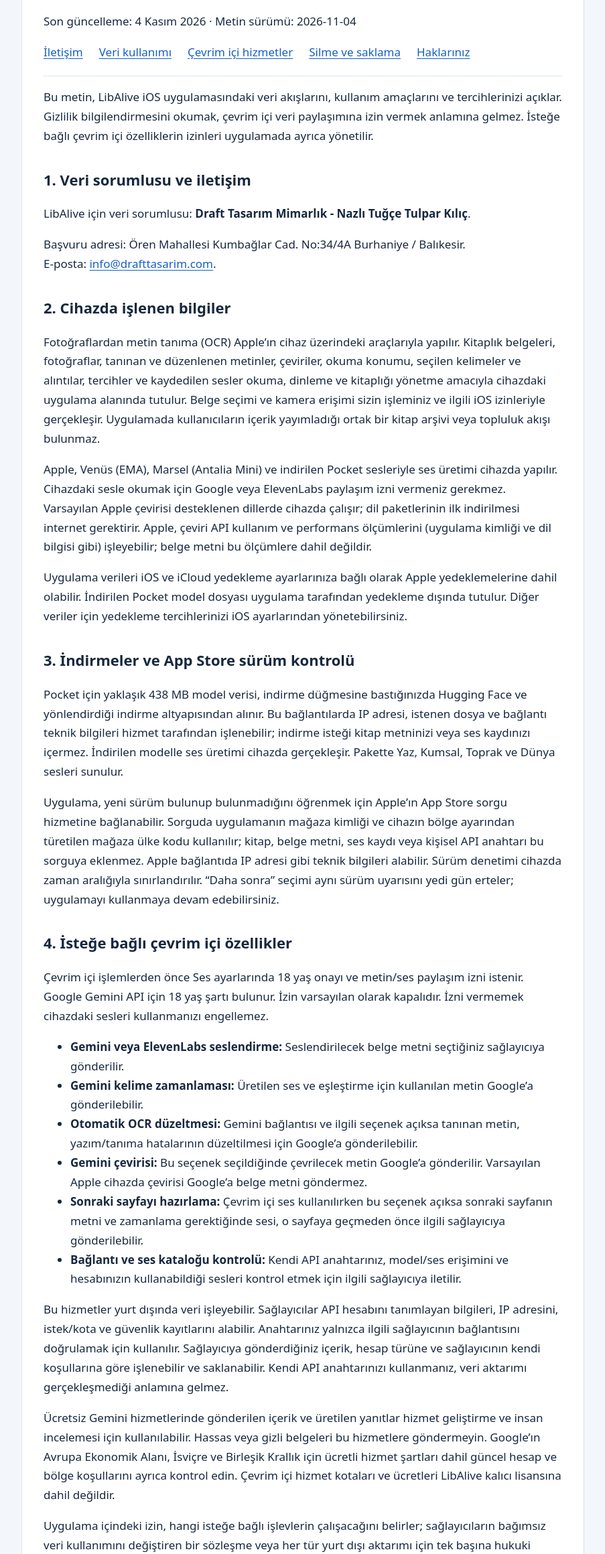
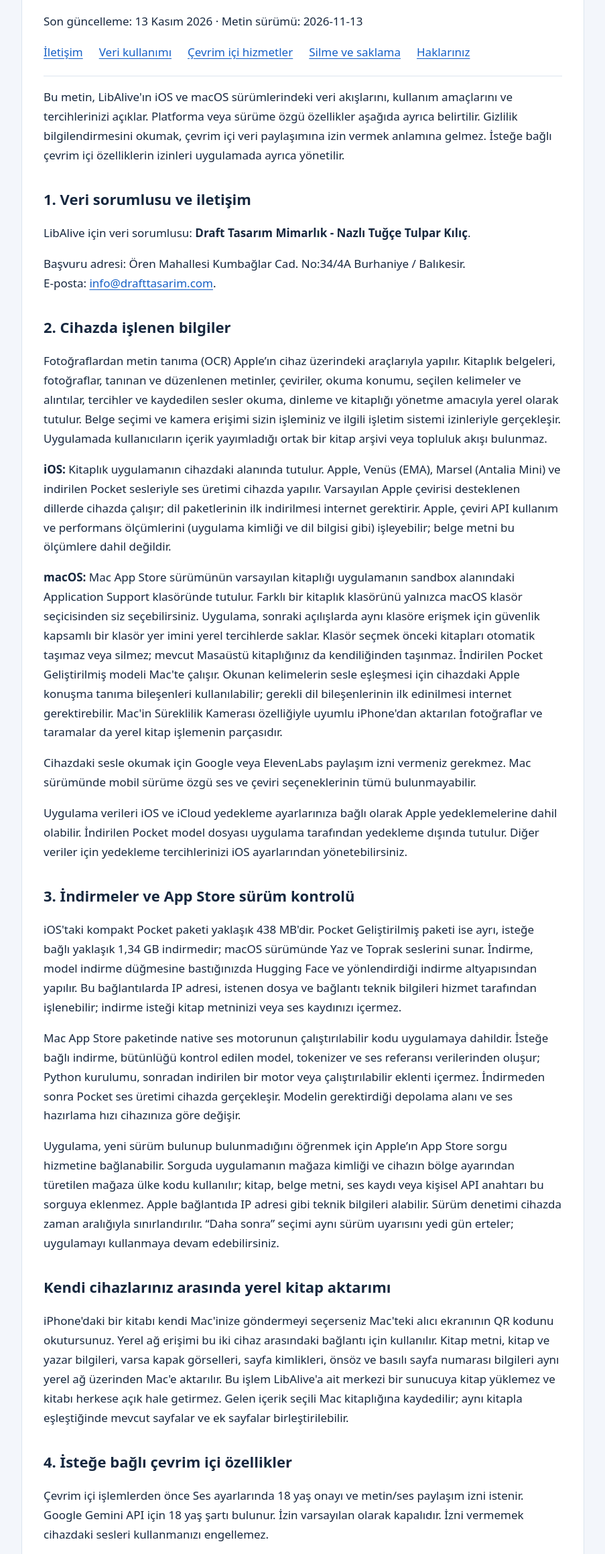
Before and after one commit to drafttasarim/LibAlive-privacy, a plain HTML site: page index.html in a window 1280 px wide. Shown: the part 182-2502 px from the top of the page at 67% size, without its empty margins (188-1091 px from the left). Drawn offline with Linux system fonts and the light colour scheme.

Commit message:
Document macOS privacy, storage, and sharing flows

```diff
--- a/index.html
+++ b/index.html
@@ -9,18 +9,23 @@
 </style>
 </head>
 <body><main>
-<header><p class="muted">Draft Tasarım · LibAlive</p><h1>Gizlilik ve Kişisel Veriler</h1><p>Son güncelleme: 4 Kasım 2026 · Metin sürümü: 2026-11-04</p><nav aria-label="Sayfa bölümleri"><a href="#sorumlu">İletişim</a><a href="#veriler">Veri kullanımı</a><a href="#aktarim">Çevrim içi hizmetler</a><a href="#kontrol">Silme ve saklama</a><a href="#haklar">Haklarınız</a></nav></header>
-<p>Bu metin, LibAlive iOS uygulamasındaki veri akışlarını, kullanım amaçlarını ve tercihlerinizi açıklar. Gizlilik bilgilendirmesini okumak, çevrim içi veri paylaşımına izin vermek anlamına gelmez. İsteğe bağlı çevrim içi özelliklerin izinleri uygulamada ayrıca yönetilir.</p>
+<header><p class="muted">Draft Tasarım · LibAlive</p><h1>Gizlilik ve Kişisel Veriler</h1><p>Son güncelleme: 13 Kasım 2026 · Metin sürümü: 2026-11-13</p><nav aria-label="Sayfa bölümleri"><a href="#sorumlu">İletişim</a><a href="#veriler">Veri kullanımı</a><a href="#aktarim">Çevrim içi hizmetler</a><a href="#kontrol">Silme ve saklama</a><a href="#haklar">Haklarınız</a></nav></header>
+<p>Bu metin, LibAlive'ın iOS ve macOS sürümlerindeki veri akışlarını, kullanım amaçlarını ve tercihlerinizi açıklar. Platforma veya sürüme özgü özellikler aşağıda ayrıca belirtilir. Gizlilik bilgilendirmesini okumak, çevrim içi veri paylaşımına izin vermek anlamına gelmez. İsteğe bağlı çevrim içi özelliklerin izinleri uygulamada ayrıca yönetilir.</p>
 <section id="sorumlu"><h2>1. Veri sorumlusu ve iletişim</h2>
 <p>LibAlive için veri sorumlusu: <strong>Draft Tasarım Mimarlık - Nazlı Tuğçe Tulpar Kılıç</strong>.</p>
 <p>Başvuru adresi: Ören Mahallesi Kumbağlar Cad. No:34/4A Burhaniye / Balıkesir.<br>E-posta: <a href="mailto:info@drafttasarim.com">info@drafttasarim.com</a>.</p></section>
 <section id="veriler"><h2>2. Cihazda işlenen bilgiler</h2>
-<p>Fotoğraflardan metin tanıma (OCR) Apple’ın cihaz üzerindeki araçlarıyla yapılır. Kitaplık belgeleri, fotoğraflar, tanınan ve düzenlenen metinler, çeviriler, okuma konumu, seçilen kelimeler ve alıntılar, tercihler ve kaydedilen sesler okuma, dinleme ve kitaplığı yönetme amacıyla cihazdaki uygulama alanında tutulur. Belge seçimi ve kamera erişimi sizin işleminiz ve ilgili iOS izinleriyle gerçekleşir. Uygulamada kullanıcıların içerik yayımladığı ortak bir kitap arşivi veya topluluk akışı bulunmaz.</p>
-<p>Apple, Venüs (EMA), Marsel (Antalia Mini) ve indirilen Pocket sesleriyle ses üretimi cihazda yapılır. Cihazdaki sesle okumak için Google veya ElevenLabs paylaşım izni vermeniz gerekmez. Varsayılan Apple çevirisi desteklenen dillerde cihazda çalışır; dil paketlerinin ilk indirilmesi internet gerektirir. Apple, çeviri API kullanım ve performans ölçümlerini (uygulama kimliği ve dil bilgisi gibi) işleyebilir; belge metni bu ölçümlere dahil değildir.</p>
+<p>Fotoğraflardan metin tanıma (OCR) Apple’ın cihaz üzerindeki araçlarıyla yapılır. Kitaplık belgeleri, fotoğraflar, tanınan ve düzenlenen metinler, çeviriler, okuma konumu, seçilen kelimeler ve alıntılar, tercihler ve kaydedilen sesler okuma, dinleme ve kitaplığı yönetme amacıyla yerel olarak tutulur. Belge seçimi ve kamera erişimi sizin işleminiz ve ilgili işletim sistemi izinleriyle gerçekleşir. Uygulamada kullanıcıların içerik yayımladığı ortak bir kitap arşivi veya topluluk akışı bulunmaz.</p>
+<p><strong>iOS:</strong> Kitaplık uygulamanın cihazdaki alanında tutulur. Apple, Venüs (EMA), Marsel (Antalia Mini) ve indirilen Pocket sesleriyle ses üretimi cihazda yapılır. Varsayılan Apple çevirisi desteklenen dillerde cihazda çalışır; dil paketlerinin ilk indirilmesi internet gerektirir. Apple, çeviri API kullanım ve performans ölçümlerini (uygulama kimliği ve dil bilgisi gibi) işleyebilir; belge metni bu ölçümlere dahil değildir.</p>
+<p><strong>macOS:</strong> Mac App Store sürümünün varsayılan kitaplığı uygulamanın sandbox alanındaki Application Support klasöründe tutulur. Farklı bir kitaplık klasörünü yalnızca macOS klasör seçicisinden siz seçebilirsiniz. Uygulama, sonraki açılışlarda aynı klasöre erişmek için güvenlik kapsamlı bir klasör yer imini yerel tercihlerde saklar. Klasör seçmek önceki kitapları otomatik taşımaz veya silmez; mevcut Masaüstü kitaplığınız da kendiliğinden taşınmaz. İndirilen Pocket Geliştirilmiş modeli Mac'te çalışır. Okunan kelimelerin sesle eşleşmesi için cihazdaki Apple konuşma tanıma bileşenleri kullanılabilir; gerekli dil bileşenlerinin ilk edinilmesi internet gerektirebilir. Mac'in Süreklilik Kamerası özelliğiyle uyumlu iPhone'dan aktarılan fotoğraflar ve taramalar da yerel kitap işlemenin parçasıdır.</p>
+<p>Cihazdaki sesle okumak için Google veya ElevenLabs paylaşım izni vermeniz gerekmez. Mac sürümünde mobil sürüme özgü ses ve çeviri seçeneklerinin tümü bulunmayabilir.</p>
 <p>Uygulama verileri iOS ve iCloud yedekleme ayarlarınıza bağlı olarak Apple yedeklemelerine dahil olabilir. İndirilen Pocket model dosyası uygulama tarafından yedekleme dışında tutulur. Diğer veriler için yedekleme tercihlerinizi iOS ayarlarından yönetebilirsiniz.</p>
 <h2>3. İndirmeler ve App Store sürüm kontrolü</h2>
-<p>Pocket için yaklaşık 438 MB model verisi, indirme düğmesine bastığınızda Hugging Face ve yönlendirdiği indirme altyapısından alınır. Bu bağlantılarda IP adresi, istenen dosya ve bağlantı teknik bilgileri hizmet tarafından işlenebilir; indirme isteği kitap metninizi veya ses kaydınızı içermez. İndirilen modelle ses üretimi cihazda gerçekleşir. Pakette Yaz, Kumsal, Toprak ve Dünya sesleri sunulur.</p>
+<p>iOS'taki kompakt Pocket paketi yaklaşık 438 MB'dir. Pocket Geliştirilmiş paketi ise ayrı, isteğe bağlı yaklaşık 1,34 GB indirmedir; macOS sürümünde Yaz ve Toprak seslerini sunar. İndirme, model indirme düğmesine bastığınızda Hugging Face ve yönlendirdiği indirme altyapısından yapılır. Bu bağlantılarda IP adresi, istenen dosya ve bağlantı teknik bilgileri hizmet tarafından işlenebilir; indirme isteği kitap metninizi veya ses kaydınızı içermez.</p>
+<p>Mac App Store paketinde native ses motorunun çalıştırılabilir kodu uygulamaya dahildir. İsteğe bağlı indirme, bütünlüğü kontrol edilen model, tokenizer ve ses referansı verilerinden oluşur; Python kurulumu, sonradan indirilen bir motor veya çalıştırılabilir eklenti içermez. İndirmeden sonra Pocket ses üretimi cihazda gerçekleşir. Modelin gerektirdiği depolama alanı ve ses hazırlama hızı cihazınıza göre değişir.</p>
 <p>Uygulama, yeni sürüm bulunup bulunmadığını öğrenmek için Apple’ın App Store sorgu hizmetine bağlanabilir. Sorguda uygulamanın mağaza kimliği ve cihazın bölge ayarından türetilen mağaza ülke kodu kullanılır; kitap, belge metni, ses kaydı veya kişisel API anahtarı bu sorguya eklenmez. Apple bağlantıda IP adresi gibi teknik bilgileri alabilir. Sürüm denetimi cihazda zaman aralığıyla sınırlandırılır. “Daha sonra” seçimi aynı sürüm uyarısını yedi gün erteler; uygulamayı kullanmaya devam edebilirsiniz.</p></section>
+<section id="yerel-aktarim"><h2>Kendi cihazlarınız arasında yerel kitap aktarımı</h2>
+<p>iPhone'daki bir kitabı kendi Mac'inize göndermeyi seçerseniz Mac'teki alıcı ekranının QR kodunu okutursunuz. Yerel ağ erişimi bu iki cihaz arasındaki bağlantı için kullanılır. Kitap metni, kitap ve yazar bilgileri, varsa kapak görselleri, sayfa kimlikleri, önsöz ve basılı sayfa numarası bilgileri aynı yerel ağ üzerinden Mac'e aktarılır. Bu işlem LibAlive'a ait merkezi bir sunucuya kitap yüklemez ve kitabı herkese açık hale getirmez. Gelen içerik seçili Mac kitaplığına kaydedilir; aynı kitapla eşleştiğinde mevcut sayfalar ve ek sayfalar birleştirilebilir.</p></section>
 <section id="aktarim"><h2>4. İsteğe bağlı çevrim içi özellikler</h2>
 <p>Çevrim içi işlemlerden önce Ses ayarlarında 18 yaş onayı ve metin/ses paylaşım izni istenir. Google Gemini API için 18 yaş şartı bulunur. İzin varsayılan olarak kapalıdır. İzni vermemek cihazdaki sesleri kullanmanızı engellemez.</p>
 <ul>
@@ -38,10 +43,11 @@
 <h2>5. İzin tercihi ve API anahtarları</h2>
 <p>İzin seçeneğini Ses ayarlarından istediğiniz zaman kapatabilirsiniz. Yeni çevrim içi istekler engellenir; daha önce sağlayıcıya gönderilmiş veriler bu işlemle geri çekilmez veya sağlayıcıdan silinmez. Bu verilerle ilgili talepleriniz için ilgili sağlayıcıya da başvurmanız gerekebilir.</p>
 <p>Bu kayıt özelliğini içeren uygulama sürümlerinde, son izin değişikliğinin zamanı, açık/kapalı tercihi ve o sırada gösterilen bilgilendirme sürümü ve metni cihazdaki ayarlarda tutulur. Kayıt geçmişte verilmiş izne sonradan tarih atamaz; önceki sürümlerdeki izinlerin zaman kaydı bulunmayabilir. Bu bilgiler LibAlive tarafından merkezi bir sunucuya gönderilmez.</p>
-<p>Kişisel API anahtarları iOS Keychain’de, cihazla sınırlı erişim ayarlarıyla saklanır. Bağlantıyı kaldırmak cihazdaki anahtar kaydını siler; sağlayıcı hesabınızı kapatmaz ve sağlayıcıdaki anahtarı iptal etmez. API anahtarınızı destek yazışmalarına eklemeyin.</p></section>
+<p>Kişisel API anahtarları iOS'ta cihazla sınırlı erişim ayarlarıyla Keychain'de, macOS'ta da Keychain'de saklanır. Bağlantıyı kaldırmak cihazdaki anahtar kaydını siler; sağlayıcı hesabınızı kapatmaz ve sağlayıcıdaki anahtarı iptal etmez. API anahtarınızı destek yazışmalarına eklemeyin.</p></section>
 <section><h2>6. Deneme, lisans ve paylaşım</h2>
 <p>7 günlük deneme ve tek seferlik kalıcı lisans Apple App Store üzerinden sunulur. Doğrulanmış ürün/işlem kimlikleri, satın alma tarihi ve lisans durumu erişimi yönetmek ve satın alımları geri yüklemek için cihazda işlenir. Kart bilgileriniz uygulamaya verilmez. Abonelik ve otomatik yenileme yoktur; deneme sonunda otomatik ödeme alınmaz. Apple kendi satın alma ve kayıt yükümlülükleri kapsamında ayrıca veri işler.</p>
 <p>Alıntı videosu oluşturmayı seçerseniz seçilen metin, mevcut ses, kitap adı, yazar ve sayfa bilgisi videoya dahil olabilir. Video cihazda oluşturulur; paylaşım sayfasından seçtiğiniz kişi veya hizmete iletilir. Paylaşım hedefinin veri kullanım koşulları ayrıca geçerlidir. LibAlive bu videoları ortak bir içerik sunucusuna yüklemez. Alıntı süresi ve kaynak göstermek tek başına telif izni sağlamaz. <a href="terms.html">Kullanım koşullarını</a> inceleyin.</p>
+<p>Mac sürümünde kitabın tamamını TXT olarak, oluşturulmuş sayfa sesini veya tamamlanmış kitap seslerini WAV olarak dışa aktarabilirsiniz. Kaydetme hedefini macOS kaydetme penceresinden siz seçersiniz; paylaşımda hedef kişi veya hizmeti siz belirlersiniz. Dışa aktarılan metin kitap/yazar bilgilerini içerebilir. Bu çıktıların kopyaları seçtiğiniz klasör veya hizmette tutulur; bunları kitaplıktan ayrı yönetirsiniz. Yalnızca kendi oluşturduğunuz, hak sahibi olduğunuz veya paylaşma izniniz bulunan içerikleri paylaşın. Mac'te paylaşım koşulları ilk Paylaş işleminde kabul edilir ve daha sonra uygulama menüsünden görüntülenebilir.</p>
 <h2>7. Destek, amaçlar ve hukuki sebepler</h2>
 <p>Destek için bize yazdığınızda e-posta adresiniz, mesajınız, ekleriniz ve paylaştığınız uygulama/cihaz bilgileri talebinizi yanıtlamak ve sorunu incelemek amacıyla işlenir. Gerekli olmayan belge, kişisel veri veya API anahtarı göndermeyin. Uygulama içinde ad, e-posta ve konum isteyen bir üyelik formu bulunmaz; destek yazışmanız bize ayrıca veri iletmeniz anlamına gelir.</p>
 <p>Destek ve lisansla ilgili sözleşmenin kurulması veya yerine getirilmesi için gerekli işlemlerde KVKK m.5/2-c; kanuni kayıt ve başvuru yükümlülüklerinde m.5/2-ç; bir hakkın tesisi, kullanılması veya korunması için gerekli kayıtlarda m.5/2-e hukuki sebepleri, ilgili işlemin koşulları bulunduğu ölçüde uygulanır. Destek ve güvenlik işlemlerinde temel haklarınıza zarar vermemek şartıyla gerekli ve ölçülü meşru menfaat kapsamında m.5/2-f değerlendirilebilir. İsteğe bağlı veri paylaşımı ayrıca uygulamadaki tercihinize bağlıdır. Bu metni okumak veya uygulamayı satın almak genel bir veri işleme onayı sayılmaz.</p>
@@ -50,11 +56,12 @@
 <p>Mevcut uygulamada üçüncü taraf reklam veya analiz SDK’sı bulunmaz. Uygulama cihazdaki yazı tiplerini kullanır. Bu sayfa çerez, analiz betiği veya harici font yüklemez. GitHub Pages barındırma hizmeti kapsamında ziyaretçilerin IP adresi gibi teknik bilgileri işleyebilir; sayfayı veya diğer dış bağlantıları açmanız ilgili hizmete bağlantı kurar. <a href="https://docs.github.com/en/site-policy/privacy-policies/github-general-privacy-statement">GitHub gizlilik bildirimi</a> geçerlidir.</p></section>
 <section id="kontrol"><h2>9. Kontrol, saklama ve silme</h2>
 <p>Kitap ve sayfaları kitaplık kontrolleriyle silebilir, çevrim içi bağlantıları ve otomatik hazırlama/düzeltme seçeneklerini kapatabilirsiniz. Pocket modeli uygulamadaki onaylı silme işlemiyle kaldırılabilir; modelin silinmesi daha önce kaydedilmiş sayfa seslerini silmez. Kitaplık, ses dosyaları ve geçici dosyalar farklı depolama alanlarında bulunabilir; tek bir öğeyi silmek, başka yere kaydettiğiniz kopyaları silmez.</p>
-<p>Uygulamayı kaldırmak cihazdaki uygulama dosyalarını kaldırır; Keychain kayıtları, Fotoğraflar/Dosyalar’a veya paylaşım hedeflerine kaydettiğiniz kopyalar ve mevcut iOS/iCloud yedeklemeleri ayrı yönetilir. Anahtarları uygulamadaki bağlantı kontrolleriyle ve gerektiğinde sağlayıcı hesabınızdan ayrıca kaldırın. iOS’ta uygulamayı boşaltma işlemi, uygulamayı verileriyle birlikte silmekten farklıdır.</p>
+<p>iOS'ta uygulamayı verileriyle silmek cihazdaki uygulama dosyalarını kaldırır; Keychain kayıtları, Fotoğraflar/Dosyalar’a veya paylaşım hedeflerine kaydettiğiniz kopyalar ve mevcut iOS/iCloud yedeklemeleri ayrı yönetilir. Anahtarları uygulamadaki bağlantı kontrolleriyle ve gerektiğinde sağlayıcı hesabınızdan ayrıca kaldırın. iOS’ta uygulamayı boşaltma işlemi, uygulamayı verileriyle birlikte silmekten farklıdır.</p>
+<p>Mac uygulamasını kaldırmak, sizin seçtiğiniz kitaplık klasörünü veya TXT/WAV olarak başka hedeflere kaydettiğiniz kopyaları silmez. Mac uygulama alanını, kitaplık klasörünü, Keychain kayıtlarını ve kendi yedeklerinizi ayrı yönetmeniz gerekebilir. Kitaplık klasörünü değiştirmek önceki klasörün içeriğini silmez.</p>
 <p>Destek kayıtlarının saklama süresi, talebin çözümü ile devam eden uyuşmazlık ve kanuni kayıt gerekliliklerine bağlıdır. Saklamayı gerektiren nedenin ortadan kalktığı kayıtlara ilişkin silme taleplerinizi destek adresine iletebilirsiniz. Apple satın alma kayıtları ve sağlayıcıların kendi kayıtları onların saklama politikalarına tabidir. LibAlive’ı silmek bunları otomatik silmez.</p></section>
 <section id="haklar"><h2>10. Haklarınız ve başvuru</h2>
 <p>KVKK m.11 kapsamında kişisel verilerinizin işlenip işlenmediğini öğrenme; işlenmişse bilgi isteme; amacı ve amaca uygun kullanımı öğrenme; yurt içi/yurt dışındaki alıcıları bilme; eksik veya yanlış bilgilerin düzeltilmesini isteme; kanuni koşullarda silme/yok etme isteme; düzeltme veya silmenin verilerin aktarıldığı kişilere bildirilmesini isteme; yalnızca otomatik analizle aleyhinize oluşan sonuca itiraz etme ve hukuka aykırı işleme nedeniyle zararın giderilmesini talep etme haklarınız vardır.</p>
 <p>Başvurunuzu yukarıdaki posta adresine yazılı olarak veya mevzuatın kabul ettiği diğer yöntemlerle iletebilirsiniz. E-posta kanalına yazdığınızda başvurunun niteliğine göre kimlik ve başvuru yöntemi doğrulaması gerekebilir. Yalnızca talebin incelenmesi için gerekli bilgiler istenir; API anahtarı veya gereksiz belge göndermeyin. Başvurular niteliğine göre en kısa sürede ve KVKK kapsamındaki en geç 30 günlük süre içinde değerlendirilir. Kanunun öngördüğü koşullarda Kişisel Verileri Koruma Kuruluna şikayet hakkınız saklıdır.</p>
 <h2>11. Değişiklikler</h2><p>Bu sayfa mevcut veri akışları değiştikçe güncellenir. Yeni uygulama özellikleri, bu özellikleri içeren sürümü yükleyen kullanıcılar için geçerlidir. Uygulama içindeki izin tercihi kaydı gibi sürüme bağlı işlevler eski sürümlerde bulunmayabilir.</p></section>
-<footer id="destek"><h2>LibAlive destek</h2><p><a href="mailto:info@drafttasarim.com">info@drafttasarim.com</a> · <a href="terms.html">Kullanım koşulları</a></p><p>Destek talebinizde iOS ve LibAlive sürümünü ve sorunu belirtebilirsiniz. Satın alma sorunlarında “Satın alımları geri yükle” seçeneğini kullanabilirsiniz.</p></footer>
+<footer id="destek"><h2>LibAlive destek</h2><p><a href="mailto:info@drafttasarim.com">info@drafttasarim.com</a> · <a href="terms.html">Kullanım koşulları</a></p><p>Destek talebinizde iOS veya macOS sürümünü, LibAlive sürümünü ve sorunu belirtebilirsiniz. Mac'te ses hazırlama sorunları için Mac modelini veya çipini de yazabilirsiniz. Satın alma sorunlarında aynı Apple hesabıyla “Satın alımları geri yükle” seçeneğini kullanabilirsiniz. API anahtarınızı veya gerekli olmayan kitap metinlerini göndermeyin.</p></footer>
 </main></body></html>
```
Also changed, not shown: terms.html (+4 -2 lines).
